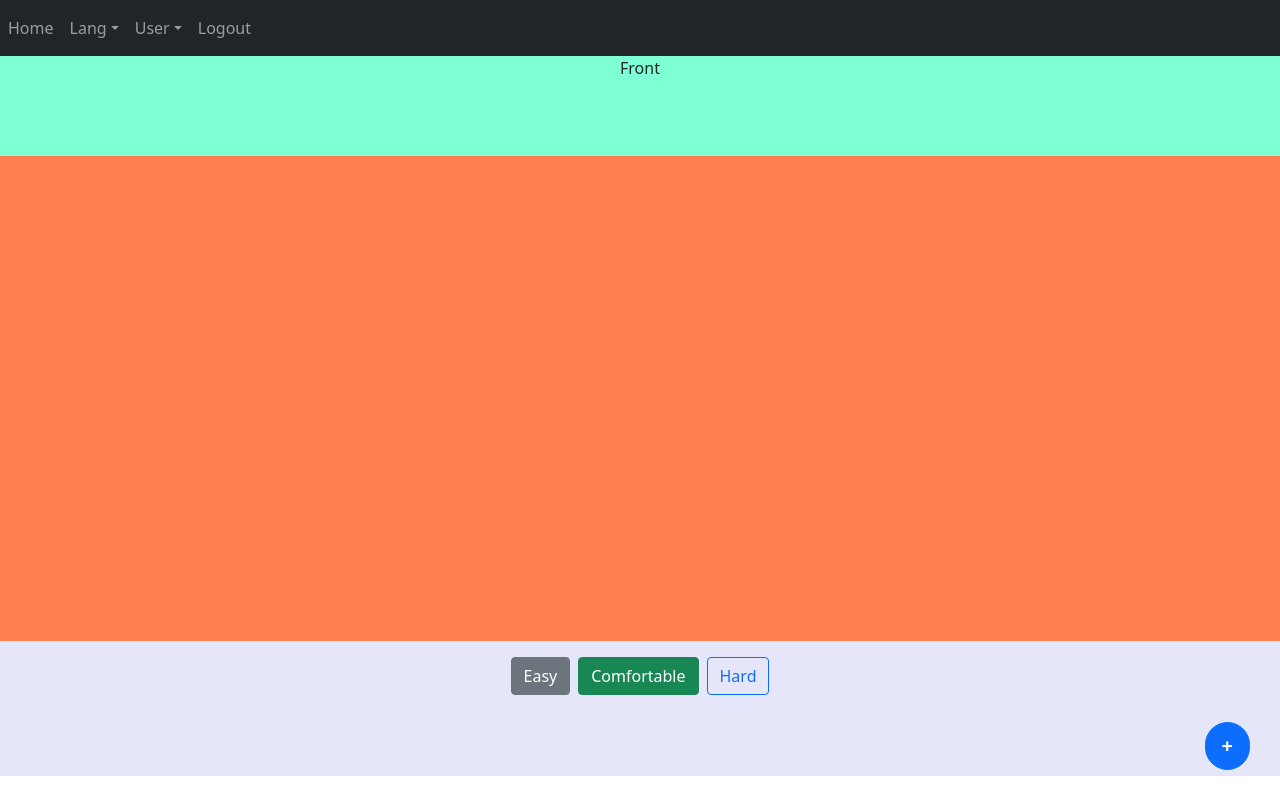
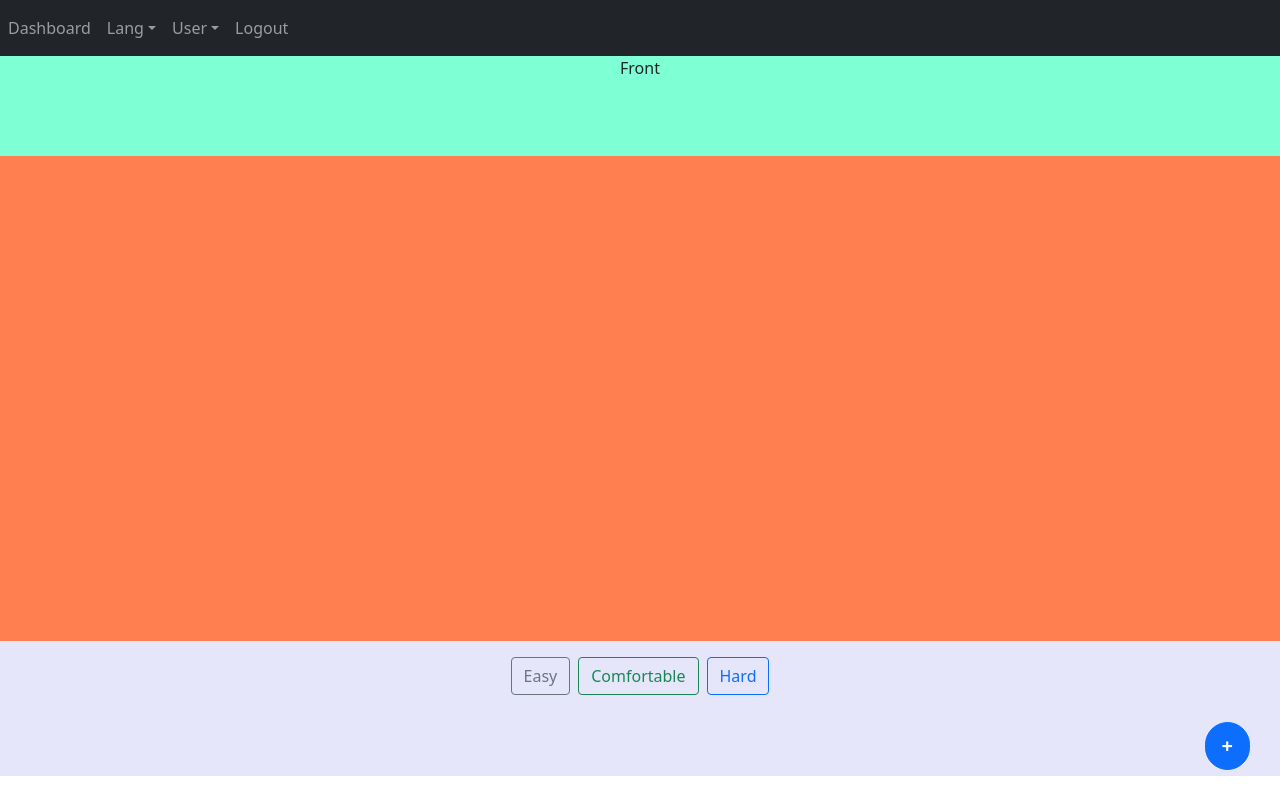
Before and after one commit to suranjan-das/sfc, a Vue app: page /card/1 in a window 1280 px wide. Both pictures are taken after a click on the button "Show Answer". Built offline with nearby package versions, Linux system fonts and the light colour scheme; no server answers.

Commit message:
card page functionality improved

```diff
--- a/src/components/Navbar.vue
+++ b/src/components/Navbar.vue
@@ -13,7 +13,7 @@
     </b-navbar> -->
     <b-navbar type="dark" variant="dark">
     <b-navbar-nav>
-      <b-nav-item href="#">Home</b-nav-item>
+      <b-nav-item @click="toDashboard" href="#">Dashboard</b-nav-item>
 
       <!-- Navbar dropdowns -->
       <b-nav-item-dropdown text="Lang" right>
@@ -35,6 +35,7 @@
 
 <script>
 import { mapActions } from "vuex";
+import router from "../router/router";
 
 export default {
   name: "Navbar",
@@ -43,6 +44,9 @@ export default {
   },
   methods: {
     ...mapActions(["logout"]),
+    toDashboard() {
+      router.push("/dashboard")
+    }
   },
 };
 </script>
--- a/src/router/router.js
+++ b/src/router/router.js
@@ -13,11 +13,6 @@ const routes = [
     path: '/login',
     name: 'Login',
     component: Login
-  },
-  {
-    path: '/home',
-    name: 'Home',
-    component: Home
   },
   {
     path: '/dashboard',
@@ -54,7 +49,7 @@ const router = new VueRouter({
 
 router.beforeEach((to, from, next) => {
   store.dispatch('fetchAccessToken');
-  if (to.fullPath === '/home') {
+  if (to.fullPath === '/dashboard') {
     if (!store.state.accessToken) {
       next('/login');
     }
@@ -66,7 +61,7 @@ router.beforeEach((to, from, next) => {
   }
   if (to.fullPath === '/login') {
     if (store.state.accessToken) {
-      next('/home');
+      next('/dashboard');
     }
   }
   next();
--- a/src/views/Card.vue
+++ b/src/views/Card.vue
@@ -8,13 +8,26 @@
         <h4 v-if="!front_face" class="card-back">{{ card_back }}</h4>
       </div>
       <div class="card-bottom">
-        <b-button @click="showAnswer()" v-if="front_face" variant="primary"
+        <b-button
+          @click="showAnswer()"
+          v-if="front_face"
+          variant="primary"
+          :disabled="cards_exhausted"
           >Show Answer</b-button
         >
         <div v-if="!front_face">
-          <b-button class="mx-1" @click="nextCard()">Easy</b-button>
-          <b-button class="mx-1" variant="success">Comfortable</b-button>
-          <b-button class="mx-1" variant="outline-primary">Hard</b-button>
+          <b-button
+            class="mx-1"
+            @click="setScore(1)"
+            variant="outline-secondary"
+            >Easy</b-button
+          >
+          <b-button class="mx-1" @click="setScore(2)" variant="outline-success"
+            >Comfortable</b-button
+          >
+          <b-button class="mx-1" @click="setScore(3)" variant="outline-primary"
+            >Hard</b-button
+          >
         </div>
       </div>
     </div>
@@ -51,12 +64,35 @@ export default {
       card_back: null,
       card_score: 0,
       front_face: true,
-      card_pos: 0
+      card_pos: 0,
+      cards_exhausted: false,
     };
   },
   props: ["id"],
   components: {
     Navbar,
+  },
+  methods: {
+    showAnswer: function () {
+      this.front_face = !this.front_face;
+    },
+    nextCard: function () {
+      if (this.card_pos < this.cards.length) {
+        this.card_front = this.cards[this.card_pos].front;
+        this.card_back = this.cards[this.card_pos].back;
+        //this.card_pos += 1
+      } else {
+        // all card has been read
+        this.card_front = "No more cards to show";
+        this.cards_exhausted = true;
+      }
+      this.showAnswer();
+    },
+    setScore: function (difficultyLevel) {
+      this.cards[this.card_pos].score = difficultyLevel;
+      this.card_pos += 1;
+      this.nextCard();
+    },
   },
   created() {
     fetch(store.state.base_url + `api/card/${this.id}`, {
@@ -67,20 +103,18 @@ export default {
       .then((response) => response.json())
       .then((data) => {
         this.cards = data;
+        if (this.cards.length) {
+          this.card_front = this.cards[0].front;
+          this.card_back = this.cards[0].back;
+        } else {
+          // No card available, start adding cards
+          this.card_front = "No cards to show, lets add one";
+          this.cards_exhausted = true;
+        }
       });
   },
-  methods: {
-    showAnswer: function() {
-      this.front_face = !this.front_face;
-    },
-    nextCard: function() {
-      if(this.card_pos < this.cards.length) {
-        this.card_front = this.cards[this.card_pos].front
-        this.card_back = this.cards[this.card_pos].back
-        this.card_pos += 1
-      }
-      this.showAnswer();
-    }
+  beforeDestroy() {
+    console.log("post and update card data");
   },
 };
 </script>
```
